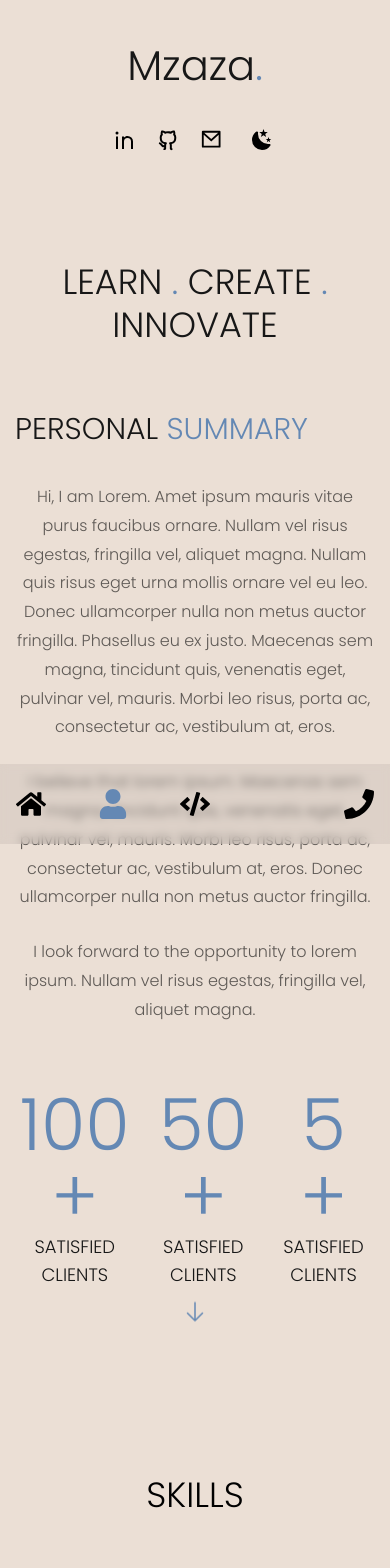
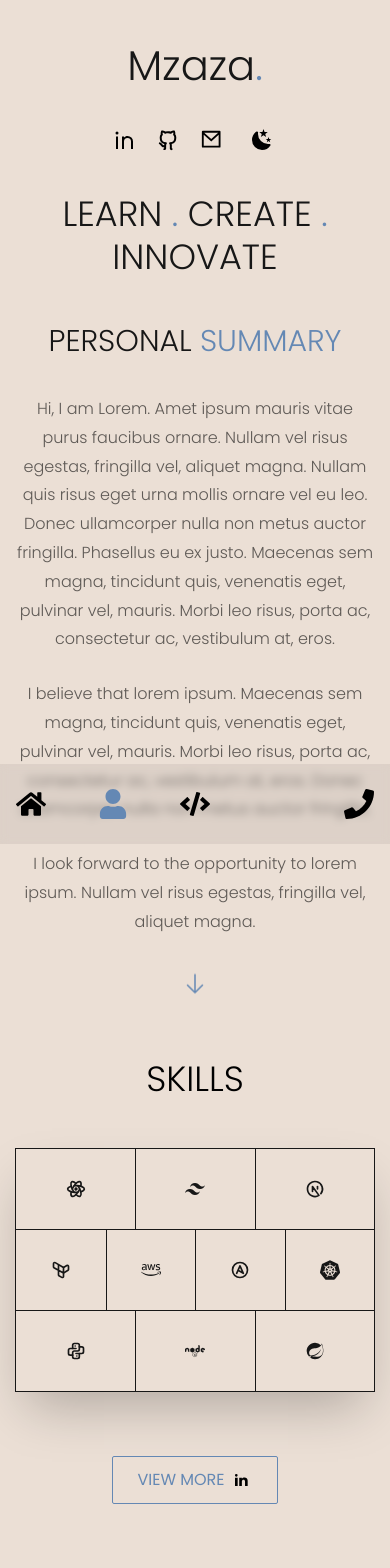
Before and after one commit to mzazakeith/portefeuille, a Next.js app: page /about in a window 390 px wide. Shown: the top 1568 px of the page. Built offline with nearby package versions, Linux system fonts and the light colour scheme; some icons are missing.

Commit message:
about page personal summary and skills section

```diff
--- a/components/Skills.js
+++ b/components/Skills.js
@@ -111,8 +111,8 @@ const ClipPathLinks = () => {
 
 const Skills = () => {
     return(
-        <div className="mt-36 w-full">
-            <h2 className="font-light uppercase h2 mb-20 w-full text-center dark:text-shade">Skills</h2>
+        <div className="mt-14 xl:mt-36 w-full">
+            <h2 className="font-light uppercase h2 mb-12 xl:mb-20 w-full text-center dark:text-shade">Skills</h2>
             <div className="mx-auto max-w-7xl shadow-2xl">
                 <ClipPathLinks/>
             </div>
--- a/pages/about/index.js
+++ b/pages/about/index.js
@@ -1,20 +1,3 @@
-// icons
-import {
-  FaHtml5,
-  FaCss3,
-  FaJs,
-  FaReact,
-  FaWordpress,
-  FaFigma,
-} from "react-icons/fa";
-
-import {
-  SiNextdotjs,
-  SiFramer,
-  SiAdobexd,
-  SiAdobephotoshop,
-} from "react-icons/si";
-
 import Avatar from "../../components/Avatar";
 
 import {motion, useInView, useMotionValue, useSpring} from 'framer-motion'
@@ -50,7 +33,7 @@ const AnimatedNumbers = ({value}) =>{
 
 const About = () => {
   return (
-      <div className="h-full pt-16 pb-32 text-center xl:text-left">
+      <div className="h-full xl:pt-16 pb-32 text-center xl:text-left">
         <motion.div
             variants={fadeIn('right', 0.2)}
             initial="hidden"
@@ -62,13 +45,13 @@ const About = () => {
         <div className='container mx-auto h-full flex flex-col items-center gap-x-6'>
           <motion.h1
               variants={fadeIn('down', 0.2)} initial='hidden' animate='show' exit='hidden'
-              className='h1 mt-2 xl:mt-auto uppercase font-light text-neutral-900 dark:text-shade'> Learn <span
+              className='h1 mt-1 xl:mt-auto uppercase font-light text-neutral-900 dark:text-shade'> Learn <span
               className='text-accent'>.</span> Create <span
               className='text-accent'>.</span> Innovate
           </motion.h1>
-          <div className="grid w-full gap-16 md:grid-cols-8 md:gap-16">
-            <div className='md:col-span-4 flex flex-col items-start justify-start'>
-              <h2 className='text-3xl uppercase font-light text-neutral-900 mt-8 mb-9 dark:text-shade'>PERSONAL <span className="text-accent">SUMMARY</span></h2>
+          <div className="grid w-full gap-16 xl:grid-cols-8 xl:gap-16">
+            <div className='xl:col-span-4 flex flex-col items-center xl:items-start justify-start'>
+              <h2 className='text-3xl uppercase font-light text-neutral-900 mt-3 xl:mt-8  mb-9 dark:text-shade'>PERSONAL <span className="text-accent">SUMMARY</span></h2>
               <p className="dark:text-secondary">Hi, I am Lorem. Amet ipsum mauris vitae purus faucibus ornare. Nullam vel risus egestas, fringilla vel,
                 aliquet magna. Nullam quis risus eget urna mollis ornare vel eu leo. Donec ullamcorper nulla non metus
                 auctor fringilla. Phasellus eu ex justo. Maecenas sem magna, tincidunt quis, venenatis eget, pulvinar
@@ -82,7 +65,7 @@ const About = () => {
                 magna.</p>
             </div>
 
-            <div className='md:col-span-4 flex flex-row items-center justify-between'>
+            <div className='hidden md:flex md:flex-row xl:col-span-4 items-center justify-between'>
               <div className='flex flex-col items-start justify-center mb-4 md:mb-0'>
                 <span className='text-accent font-light inline-block text-7xl'>
                   <AnimatedNumbers value={100}/> +
@@ -107,7 +90,7 @@ const About = () => {
           </div>
 
           <div className='flex flex-row justify-center items-center w-full'>
-            <div className="text-accent inline-block animate-bounce hover:animate-none">
+            <div className="text-accent inline-block animate-bounce hover:animate-none mt-10 xl:mt-2">
               <svg fill="none" viewBox="0 0 24 24" strokeWidth={1.5} stroke="currentColor" className="w-6 h-6">
                 <path strokeLinecap="round" strokeLinejoin="round" d="M19.5 13.5 12 21m0 0-7.5-7.5M12 21V3"/>
               </svg>
@@ -125,14 +108,13 @@ const About = () => {
             <Link
                 className="flex items-center hover:bg-accent p-2.5 px-6 hover:text-primary rounded-sm
                         bg-primary text-accent border border-solid hover:border-transparent
-                        border-accent uppercase dark:bg-dark
-                        "
+                        border-accent uppercase dark:bg-dark"
                 href="https://www.linkedin.com/in/k-mzaza/details/certifications/" target="_blank">View
               More <RiLinkedinFill className="text-black w-6 ml-1 dark:text-shade"/>
             </Link>
           </motion.div>
 
-          <div className='flex flex-row justify-center items-center w-full mt-10'>
+          <div className='flex flex-row justify-center items-center w-full mt-20 xl:mt-10'>
             <div className="text-accent inline-block animate-bounce hover:animate-none">
               <svg fill="none" viewBox="0 0 24 24" strokeWidth={1.5} stroke="currentColor" className="w-6 h-6">
                 <path strokeLinecap="round" strokeLinejoin="round" d="M19.5 13.5 12 21m0 0-7.5-7.5M12 21V3"/>
@@ -162,8 +144,7 @@ const About = () => {
             <Link
                 className="flex items-center hover:bg-accent p-2.5 px-6 hover:text-primary rounded-sm
                         bg-primary text-accent border border-solid hover:border-transparent
-                        border-accent uppercase dark:bg-dark
-                        "
+                        border-accent uppercase dark:bg-dark"
                 href="https://www.linkedin.com/in/k-mzaza/details/certifications/" target="_blank">View
               Certifications <RiLinkedinFill className="text-neutral-900 w-6 ml-1 dark:text-shade"/>
             </Link>
```
